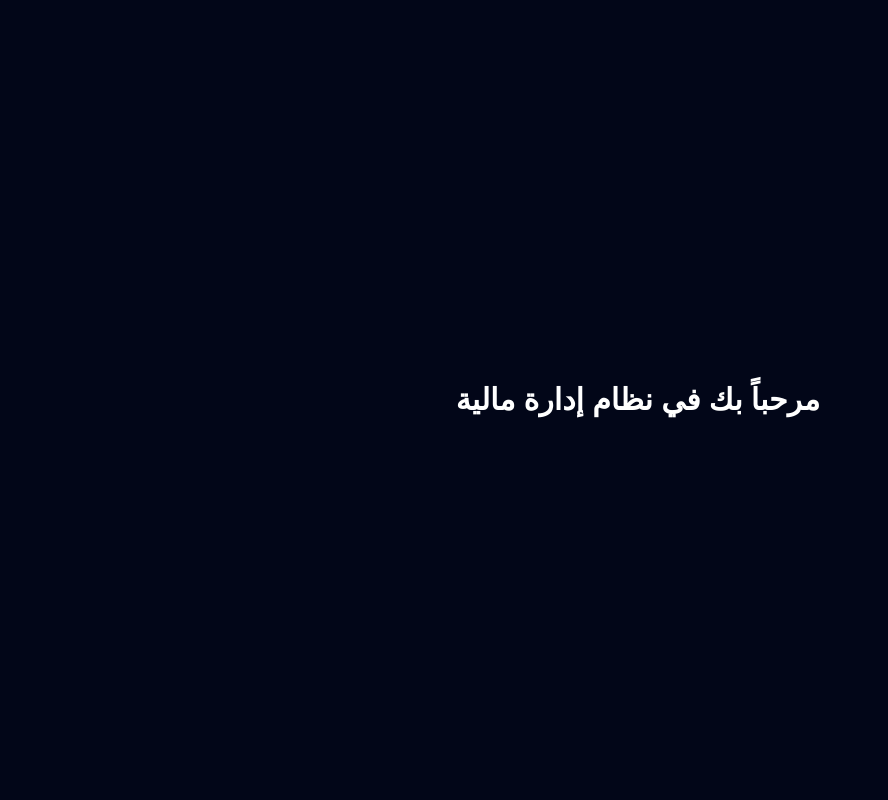
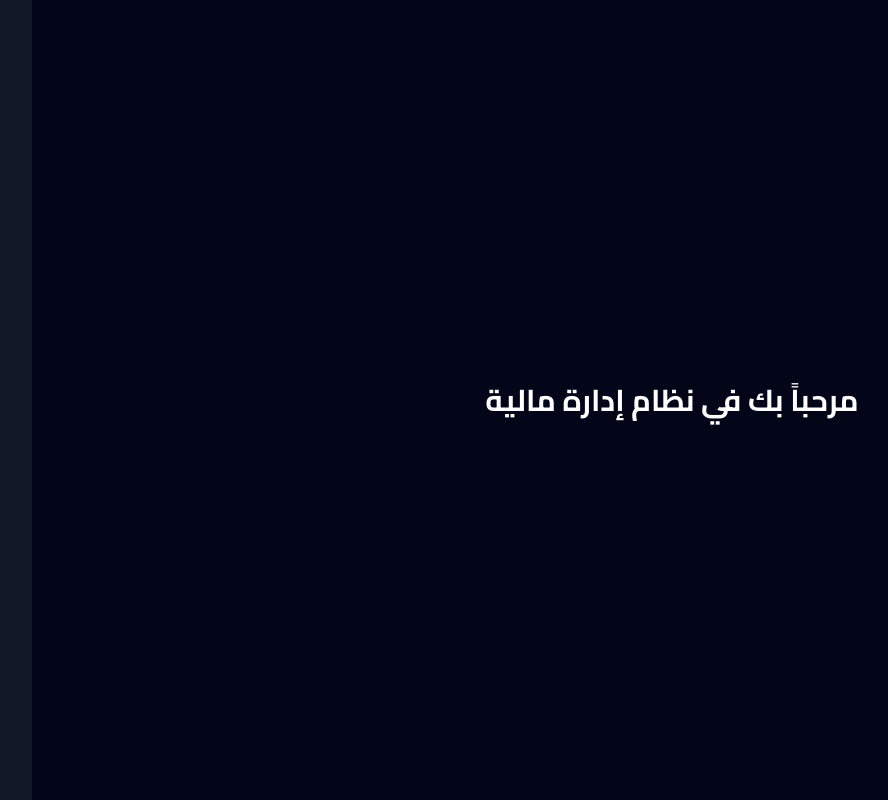
Before and after one commit to Mohannad7Ali/FinTrack-finance, a Next.js app: page / in a window 1280 px wide. Shown: the whole page, without its empty margins (2-890 px from the left). Built offline with nearby package versions, Linux system fonts and the light colour scheme.

Commit message:
Initialize project layout with Arabic Cairo font, RTL support, and global styles

```diff
--- a/app/globals.css
+++ b/app/globals.css
@@ -1,26 +1,32 @@
 @import 'tailwindcss';
 
-:root {
-  --background: #ffffff;
-  --foreground: #171717;
+@theme {
+  /* تعريف الألوان المخصصة - ستتحول تلقائياً إلى كلاسات مثل bg-brand أو text-brand */
+  --color-brand: #22c55e;
+  --color-error: #ef4444;
+
+  /* ربط متغير الخط بـ Tailwind */
+  --font-sans: var(--font-cairo), ui-sans-serif, system-ui;
+
+  /* تخصيص الخلفية والنصوص العامة */
+  --color-background: #f9f9f9;
+  --color-foreground: #111827;
 }
 
-@theme inline {
-  --color-background: var(--background);
-  --color-foreground: var(--foreground);
-  --font-sans: var(--font-geist-sans);
-  --font-mono: var(--font-geist-mono);
-}
-
+/* تخصيص الوضع الليلي داخل التيم */
 @media (prefers-color-scheme: dark) {
-  :root {
-    --background: #0a0a0a;
-    --foreground: #ededed;
+  @theme {
+    --color-background: #111827;
+    --color-foreground: #f9fafb;
+    --color-error: #f87171;
   }
 }
 
-body {
-  background: var(--background);
-  color: var(--foreground);
-  font-family: Arial, Helvetica, sans-serif;
+/* إعدادات الجسم الأساسية */
+@layer base {
+  body {
+    @apply bg-background text-foreground;
+    font-feature-settings: 'cv11', 'ss01';
+    -webkit-font-smoothing: antialiased;
+  }
 }
--- a/app/layout.tsx
+++ b/app/layout.tsx
@@ -1,30 +1,59 @@
 import type { Metadata } from 'next';
-import { Geist, Geist_Mono } from 'next/font/google';
+import { Cairo } from 'next/font/google';
 import './globals.css';
 
-const geistSans = Geist({
-  variable: '--font-geist-sans',
-  subsets: ['latin'],
+export const metadata: Metadata = {
+  title: 'متعقب المصاريف - إدارة مالية سهلة',
+  description:
+    'تطبيق ويب لإدارة المصاريف الشخصية والمشاريع بسهولة وسرعة. تتبع المصاريف، الإيرادات، والميزانيات في واجهة عربية متكاملة.',
+  keywords: ['مصروفات', 'ميزانية', 'إدارة مالية', 'تطبيق عربي', 'Expense Tracker', 'SaaS'],
+  authors: [{ name: 'Mohannad Ali', url: 'https://mohannad-ali-portfolio.vercel.app' }],
+  creator: 'Mohannad Ali',
+  publisher: 'Mohannad Ali',
+  metadataBase: new URL('https://your-project-domain.com'), // استبدل هذا بالرابط الفعلي لمشروعك
+  alternates: {
+    canonical: '/',
+    languages: {
+      ar: '/',
+    },
+  },
+  openGraph: {
+    title: 'متعقب المصاريف - إدارة مالية سهلة',
+    description:
+      'تطبيق ويب لإدارة المصاريف الشخصية والمشاريع بسهولة وسرعة. تتبع المصاريف، الإيرادات، والميزانيات في واجهة عربية متكاملة.',
+    url: 'https://your-project-domain.com',
+    siteName: 'متعقب المصاريف',
+    images: [
+      {
+        url: 'https://your-project-domain.com/og-image.png',
+        width: 1200,
+        height: 630,
+        alt: 'متعقب المصاريف',
+      },
+    ],
+    locale: 'ar_AR',
+    type: 'website',
+  },
+  twitter: {
+    card: 'summary_large_image',
+    title: 'متعقب المصاريف - إدارة مالية سهلة',
+    description:
+      'تطبيق ويب لإدارة المصاريف الشخصية والمشاريع بسهولة وسرعة. تتبع المصاريف، الإيرادات، والميزانيات في واجهة عربية متكاملة.',
+    images: ['https://your-project-domain.com/og-image.png'],
+    creator: '@mohannad_ali',
+  },
+};
+const cairo = Cairo({
+  subsets: ['arabic', 'latin'],
+  weight: ['400', '500', '600', '700'],
+  variable: '--font-cairo', // هذا الاسم يجب أن يطابق ما وضعناه في ملف CSS
+  display: 'swap',
 });
 
-const geistMono = Geist_Mono({
-  variable: '--font-geist-mono',
-  subsets: ['latin'],
-});
-
-export const metadata: Metadata = {
-  title: 'Create Next App',
-  description: 'Generated by create next app',
-};
-
-export default function RootLayout({
-  children,
-}: Readonly<{
-  children: React.ReactNode;
-}>) {
+export default function RootLayout({ children }: { children: React.ReactNode }) {
   return (
-    <html lang="en" className={`${geistSans.variable} ${geistMono.variable} h-full antialiased`}>
-      <body className="min-h-full flex flex-col">{children}</body>
+    <html lang="ar" dir="rtl" className={cairo.variable}>
+      <body className="font-sans">{children}</body>
     </html>
   );
 }
```
